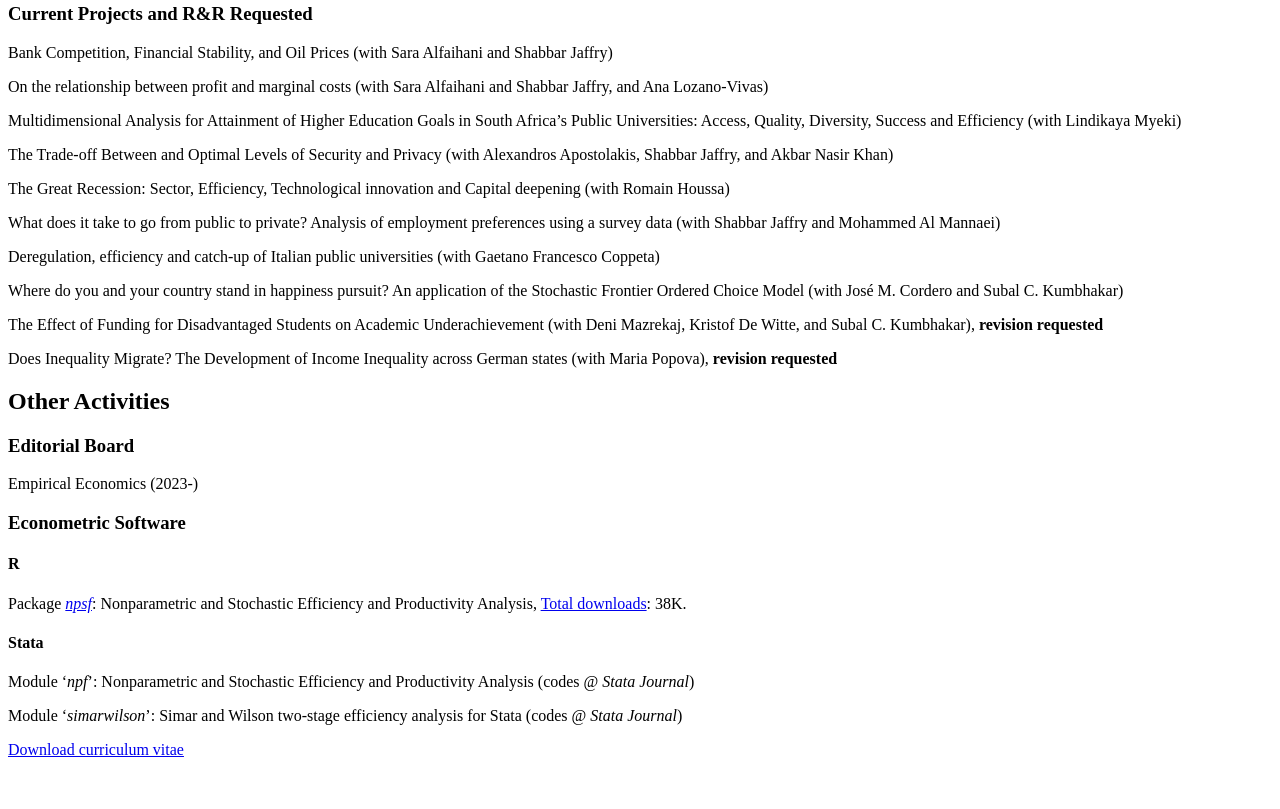
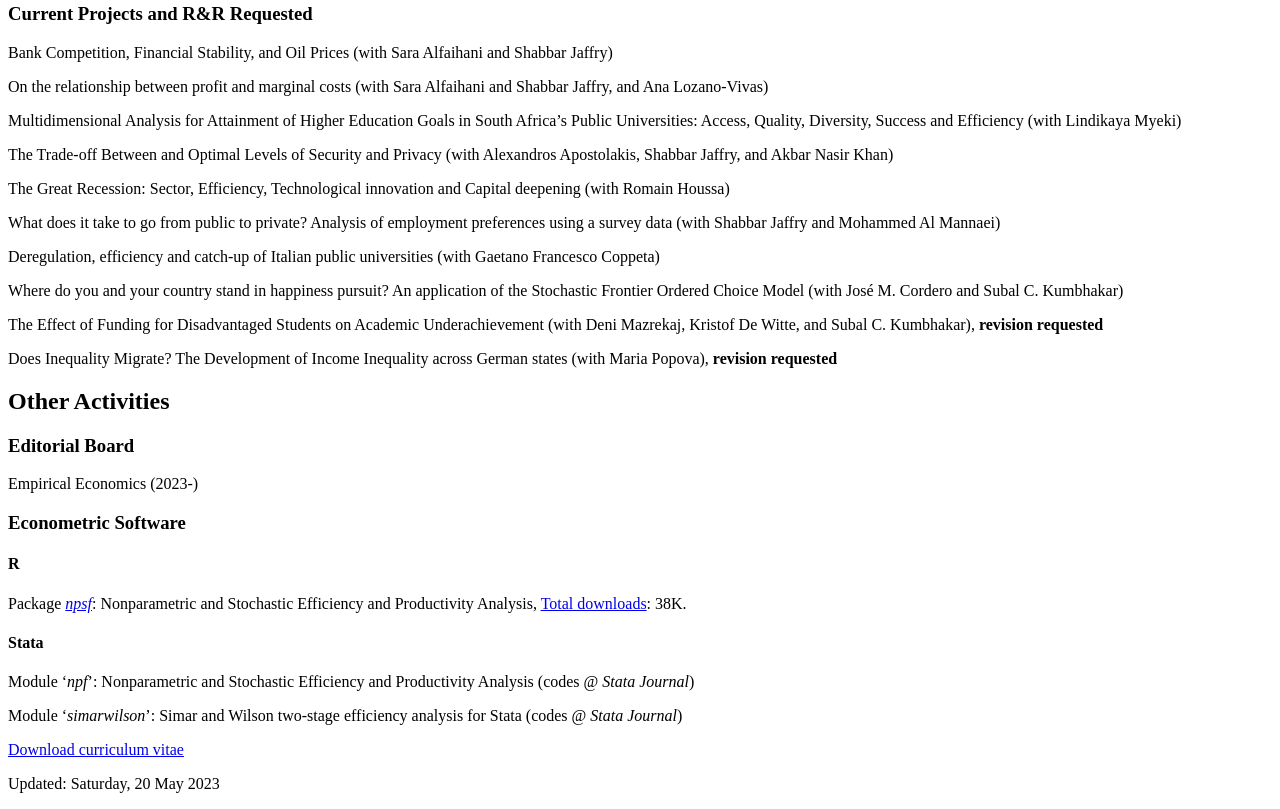
Before and after one commit to OlegBadunenko/OlegBadunenko.github.io, a plain HTML site: page index.html in a window 1280 px wide. Shown: the part 2233-3042 px from the top of the page. Before the commit the page ends 3008 px from the top, so only its background shows below. Drawn offline with Linux system fonts and the light colour scheme.

Commit message:
Update index.html

```diff
--- a/index.html
+++ b/index.html
@@ -216,3 +216,4 @@ analysis for Stata (codes @ <em>Stata Journal</em>)</p>
 <p><a
 href="https://drive.google.com/file/d/1D-6ev_3VyaraUQxy245oB2R6DXIP6pOD/view">Download
 curriculum vitae</a></p>
+<p>Updated: Saturday, 20 May 2023</p>
```
